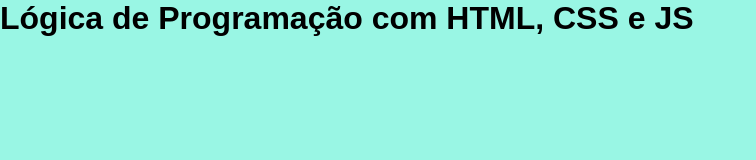
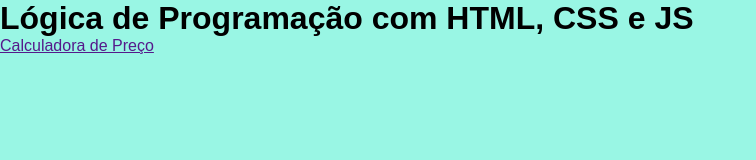
Before and after one commit to mariaeduardamoreira22c/atividade8, a plain HTML site: page index.html in a window 1280 px wide. Shown: the whole page, without its empty margins (0-756 px from the left). Drawn offline with Linux system fonts and the light colour scheme.

Commit message:
feat: add nav list

```diff
--- a/index.html
+++ b/index.html
@@ -13,7 +13,7 @@
     <nav>
         <ul>
             <li>
-                <a href=""></a>
+                <a href="">Calculadora de Preço</a>
             </li>
         </ul>
     </nav>
```
